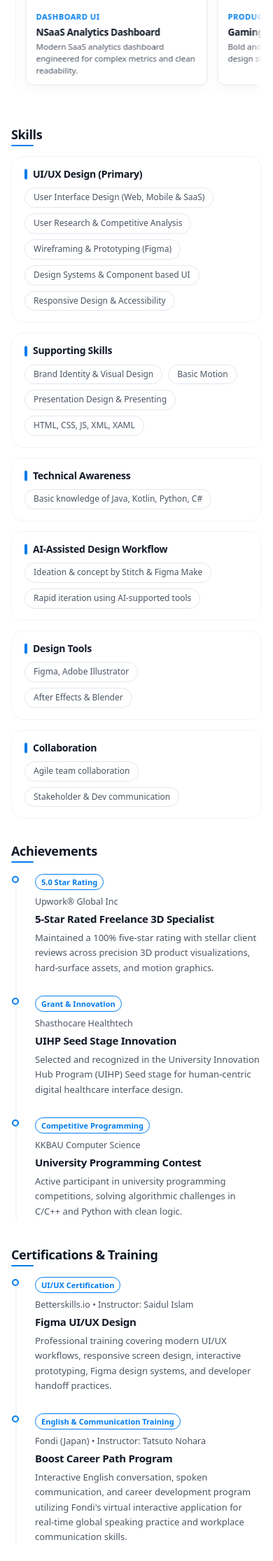
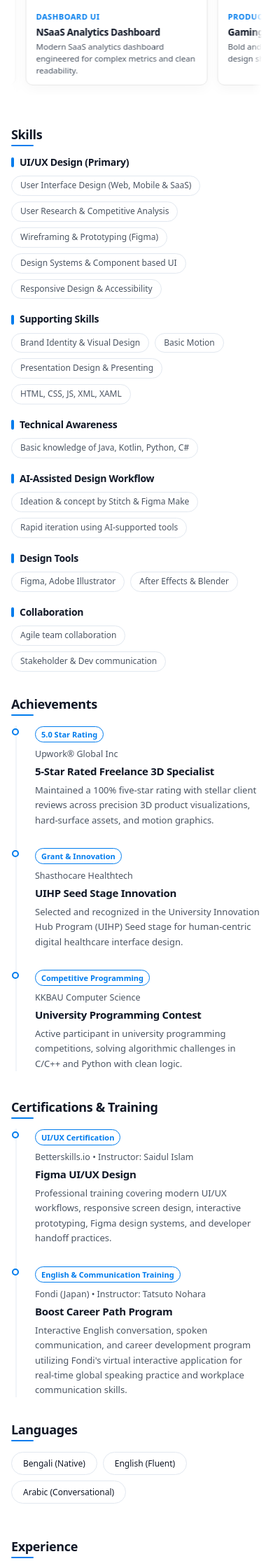
Before and after one commit to adibuljabir/adibuljabir.github.io, a PHP site: page / in a window 390 px wide. Shown: the part 2071-4302 px from the top of the page at 70% size. Run offline with PHP 8.4, Linux system fonts and the light colour scheme.

Commit message:
skill section fix data and removed box

```diff
--- a/main.css
+++ b/main.css
@@ -1388,34 +1388,22 @@
 }
 
 /* ===================================================================
- * Skills Section (Modern Category Grid & Badges)
+ * Skills Section (Modern Borderless Category Grid & Badges)
  * =================================================================== */
 .skills-category-grid {
   display: grid;
   grid-template-columns: repeat(auto-fit, minmax(280px, 1fr));
-  gap: 22px;
+  gap: 28px 36px;
   margin-bottom: 50px;
 }
 
 .skill-group-card {
-  background-color: var(--card-bg);
-  border: 1px solid var(--border-color);
-  border-radius: 18px;
-  padding: 20px 22px;
-  transition: all 0.25s cubic-bezier(0.16, 1, 0.3, 1);
+  background: none;
+  border: none;
+  padding: 0;
   display: flex;
   flex-direction: column;
-  gap: 14px;
-}
-
-.skill-group-card:hover {
-  border-color: var(--primary);
-  transform: translateY(-2px);
-  box-shadow: 0 10px 25px rgba(0, 0, 0, 0.06);
-}
-
-[data-theme="dark"] .skill-group-card:hover {
-  box-shadow: 0 12px 30px rgba(0, 124, 237, 0.15);
+  gap: 12px;
 }
 
 .skill-group-title {
@@ -1436,8 +1424,8 @@
   left: 0;
   top: 50%;
   transform: translateY(-50%);
-  width: 4px;
-  height: 15px;
+  width: 3.5px;
+  height: 14px;
   border-radius: 2px;
   background-color: var(--primary);
 }
@@ -1466,17 +1454,16 @@
 .skill-badge:hover {
   border-color: var(--primary);
   color: var(--primary);
-  background-color: rgba(0, 124, 237, 0.05);
 }
 
 @media (max-width: 768px) {
   .skills-category-grid {
     grid-template-columns: 1fr;
-    gap: 14px;
+    gap: 20px;
     margin-bottom: 35px;
   }
   .skill-group-card {
-    padding: 16px 18px;
+    padding: 0;
     gap: 10px;
   }
   .skill-group-title {
--- a/main.js
+++ b/main.js
@@ -639,15 +639,22 @@
     initScrollAnimations();
   }
 
-  // Live Concurrent Async JSON Fetcher (Parallel HTTP/2 Stream)
+  // Live Concurrent Async JSON Fetcher (Parallel HTTP/2 Stream with Cache-Busting)
   async function loadJsonData() {
     try {
+      const fetchJson = async (url) => {
+        const bustUrl = `${url}?v=${Date.now()}`;
+        const res = await fetch(encodeURI(bustUrl), { cache: 'no-store' });
+        if (!res.ok) throw new Error(`HTTP ${res.status} for ${url}`);
+        return await res.json();
+      };
+
       const [mainRes, uiuxRes, devRes, brandRes, d3Res] = await Promise.all([
-        fetch('./data/main.json').then(r => r.ok ? r.json() : null).catch(() => null),
-        fetch(encodeURI('./data/roles/UI-UX Designer.json')).then(r => r.ok ? r.json() : null).catch(() => null),
-        fetch(encodeURI('./data/roles/Developer.json')).then(r => r.ok ? r.json() : null).catch(() => null),
-        fetch(encodeURI('./data/roles/Brand Designer.json')).then(r => r.ok ? r.json() : null).catch(() => null),
-        fetch(encodeURI('./data/roles/3D & Motion Designer.json')).then(r => r.ok ? r.json() : null).catch(() => null)
+        fetchJson('./data/main.json').catch(e => { console.warn(e); return null; }),
+        fetchJson('./data/roles/UI-UX Designer.json').catch(e => { console.warn(e); return null; }),
+        fetchJson('./data/roles/Developer.json').catch(e => { console.warn(e); return null; }),
+        fetchJson('./data/roles/Brand Designer.json').catch(e => { console.warn(e); return null; }),
+        fetchJson('./data/roles/3D & Motion Designer.json').catch(e => { console.warn(e); return null; })
       ]);
 
       if (mainRes) {
```
